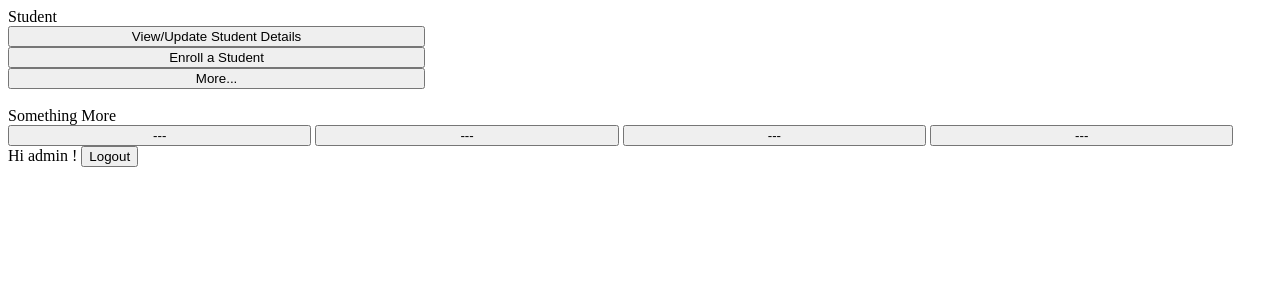
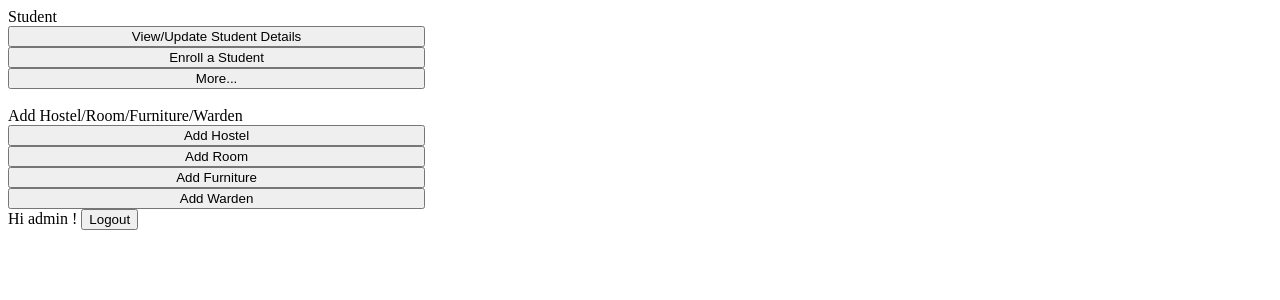
Before and after one commit to divyansshhh/Hostel-Management, a Flask app: page /home in a window 1280 px wide. Shown: the top 300 px of the page. Run offline with Flask 2, Linux system fonts and the light colour scheme; a user stored in the database is signed in.

Commit message:
Pages and routing for adding hostel/room/furniture/warden

```diff
--- a/main.py
+++ b/main.py
@@ -94,6 +94,158 @@
 
     return render_template('/add_student.html',fields=fields,error=error,success=success)
 
+@app.route("/add_room_page",methods = ['POST','GET'])
+def add_room_page():
+    qry = "SELECT * from Room"
+    mycursor.execute(qry)
+    fields = mycursor.column_names
+    return render_template('add_room.html',fields = fields)
+
+@app.route("/add_room", methods=['POST','GET'])
+def add_room():
+    qry = "SELECT * from Room"
+    mycursor.execute(qry)
+    fields = mycursor.column_names
+
+    val = ()
+
+    for field in fields:
+        temp = request.form.get(field)
+        if field not in ['key_no','room_no','hostel_id'] and temp != '':
+            temp = "\'"+temp+"\'"
+        if temp == '':
+            temp = 'NULL'
+        val = val + (temp,)
+
+    qry = "INSERT INTO Room Values (%s,%s,%s)"%val
+    print(qry)
+    success = True
+    error = False
+    try:
+        mycursor.execute(qry)
+    except:
+        print("Error : Room not Inserted")
+        error = True
+        success = False
+    mydb.commit()
+
+    return render_template('/add_room.html',fields=fields,error=error,success=success)
+
+
+@app.route("/add_furniture_page",methods = ['POST','GET'])
+def add_furniture_page():
+    qry = "SELECT * from Furniture"
+    mycursor.execute(qry)
+    fields = mycursor.column_names
+    return render_template('add_furniture.html',fields = fields)
+
+@app.route("/add_furniture", methods=['POST','GET'])
+def add_furniture():
+    qry = "SELECT * from Furniture"
+    mycursor.execute(qry)
+    fields = mycursor.column_names
+
+    val = ()
+
+    for field in fields:
+        temp = request.form.get(field)
+        if field not in ['furniture_id','room_no','hostel_id'] and temp != '':
+            temp = "\'"+temp+"\'"
+        if temp == '':
+            temp = 'NULL'
+        val = val + (temp,)
+
+    qry = "INSERT INTO Furniture Values (%s,%s,%s,%s)"%val
+
+    print(qry)
+    success = True
+    error = False
+    try:
+        mycursor.execute(qry)
+    except:
+        print("Error : Furniture not Inserted")
+        error = True
+        success = False
+    mydb.commit()
+
+    return render_template('/add_furniture.html',fields=fields,error=error,success=success)
+
+
+@app.route("/add_warden_page",methods = ['POST','GET'])
+def add_warden_page():
+    qry = "SELECT * from Warden"
+    mycursor.execute(qry)
+    fields = mycursor.column_names
+    return render_template('add_warden.html',fields = fields)
+
+@app.route("/add_warden", methods=['POST','GET'])
+def add_warden():
+    qry = "SELECT * from Warden"
+    mycursor.execute(qry)
+    fields = mycursor.column_names
+
+    val = ()
+
+    for field in fields:
+        temp = request.form.get(field)
+        if field not in ['warden_of','warden_id'] and temp != '':
+            temp = "\'"+temp+"\'"
+        if temp == '':
+            temp = 'NULL'
+        val = val + (temp,)
+
+    qry = "INSERT INTO Warden Values (%s,%s,%s,%s)"%val
+
+    print(qry)
+    success = True
+    error = False
+    try:
+        mycursor.execute(qry)
+    except:
+        print("Error : Warden not Inserted")
+        error = True
+        success = False
+    mydb.commit()
+
+    return render_template('/add_warden.html',fields=fields,error=error,success=success)
+
+@app.route("/add_hostel_page",methods = ['POST','GET'])
+def add_hostel_page():
+    qry = "SELECT * from Hostel"
+    mycursor.execute(qry)
+    fields = mycursor.column_names
+    return render_template('add_hostel.html',fields = fields)
+
+@app.route("/add_hostel", methods=['POST','GET'])
+def add_hostel():
+    qry = "SELECT * from Hostel"
+    mycursor.execute(qry)
+    fields = mycursor.column_names
+
+    val = ()
+
+    for field in fields:
+        temp = request.form.get(field)
+        if field not in ['hostel_id'] and temp != '':
+            temp = "\'"+temp+"\'"
+        if temp == '':
+            temp = 'NULL'
+        val = val + (temp,)
+
+    qry = "INSERT INTO Hostel Values (%s,%s)"%val
+
+    print(qry)
+    success = True
+    error = False
+    try:
+        mycursor.execute(qry)
+    except:
+        print("Error : Hostel not Inserted")
+        error = True
+        success = False
+    mydb.commit()
+
+    return render_template('/add_hostel.html',fields=fields,error=error,success=success)
 
 @app.route("/logout", methods=['POST','GET'])
 def logout():
--- a/templates/home.html
+++ b/templates/home.html
@@ -19,12 +19,23 @@
 			</form>
 		</div>
 		<br>
-		<label>Something More</label>
+		<label>Add Hostel/Room/Furniture/Warden</label>
 		<div class="btn-group" style="width:100%">
-		  <button style="width:24%">---</button>
-		  <button style="width:24%">---</button>
-		  <button style="width:24%">---</button>
-		  <button style="width:24%">---</button>
+			<form action="/add_hostel_page" method="POST">
+				<button style="width:33%" type="submit">Add Hostel</button>
+			</form>
+
+		  	<form action="/add_room_page" method="POST">
+				<button style="width:33%" type="submit">Add Room</button>
+			</form>
+
+		  	<form action="/add_furniture_page" method="POST">
+				<button style="width:33%" type="submit">Add Furniture</button>
+			</form>
+
+			<form action="/add_warden_page" method="POST">
+				<button style="width:33%" type="submit">Add Warden</button>
+			</form>
 		</div>
 
 		<form action="/logout" method="POST">
```
